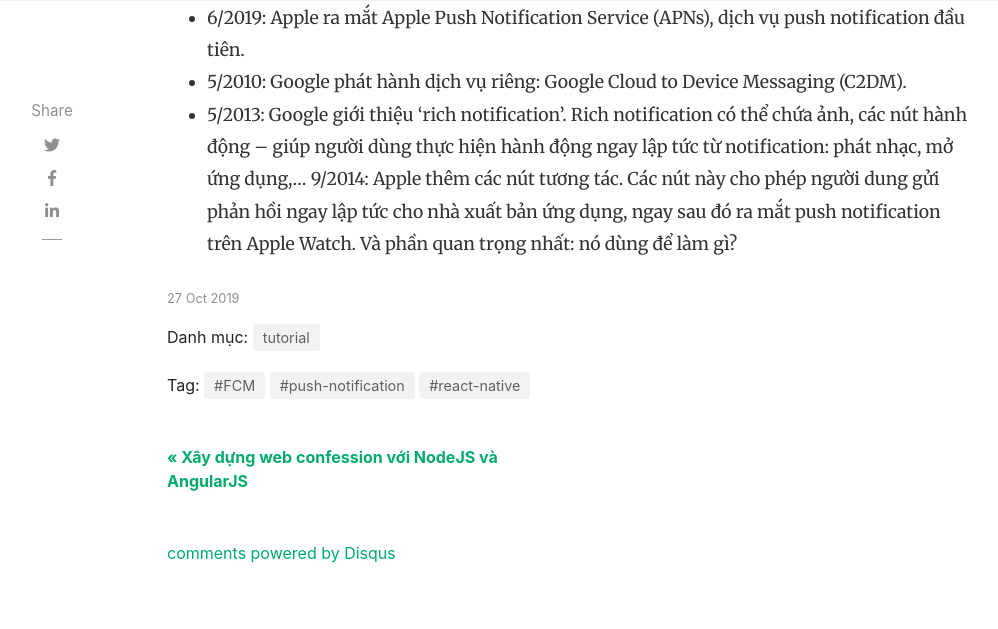
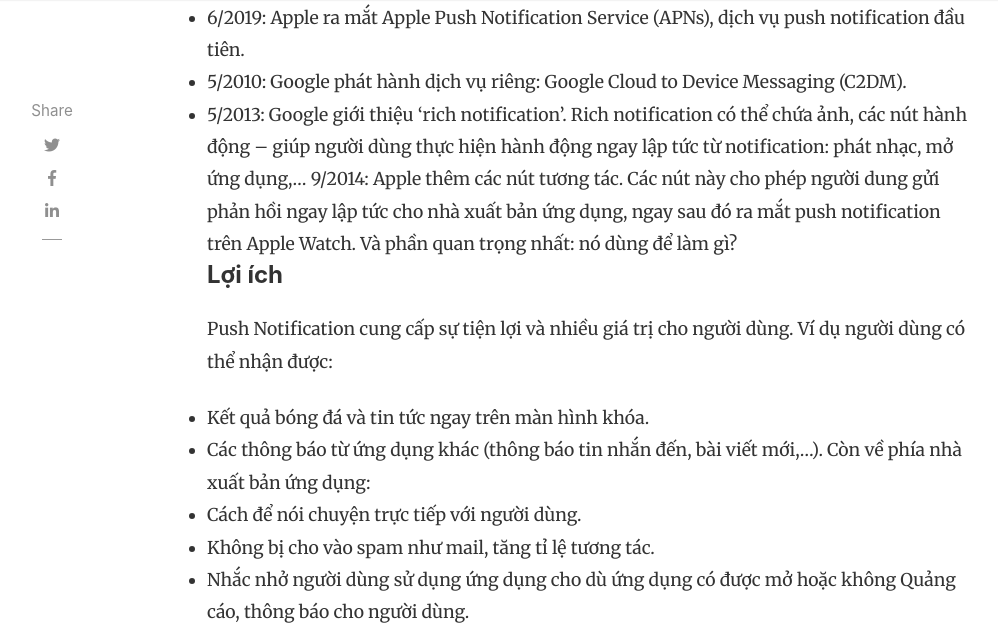
Before and after one commit to tuitucode/tuitucode.github.io, a Jekyll site: the page built from _posts/2019-10-27-push-notification-w-FCM-in-react-native.md, in a window 1280 px wide and 900 px high, scrolled down 1412 px, cut to the strip 0-629 px from the top of the window. Shown: the whole strip, without its empty margins (118-1116 px from the left). Built offline with Jekyll 4.4.1, drawn with Linux system fonts in a browser that asks for light colours; nearby versions of some CDN libraries; comment, search, counter and statistics services are not loaded.

Commit message:
Create 2019-10-27-push-notification-w-FCM-in-react-native.md

```diff
--- a/_posts/2019-10-27-push-notification-w-FCM-in-react-native.md
+++ b/_posts/2019-10-27-push-notification-w-FCM-in-react-native.md
@@ -26,3 +26,12 @@
 - 5/2013: Google giới thiệu ‘rich notification’. Rich notification có thể chứa ảnh, các nút hành động – giúp người dùng thực hiện hành động ngay lập tức từ notification: phát nhạc, mở ứng dụng,…
 9/2014: Apple thêm các nút tương tác. Các nút này cho phép người dung gửi phản hồi ngay lập tức cho nhà xuất bản ứng dụng, ngay sau đó ra mắt push notification trên Apple Watch.
 Và phần quan trọng nhất: nó dùng để làm gì?
+#### Lợi ích
+Push Notification cung cấp sự tiện lợi và nhiều giá trị cho người dùng. Ví dụ người dùng có thể nhận được:
+- Kết quả bóng đá và tin tức ngay trên màn hình khóa.
+- Các thông báo từ ứng dụng khác (thông báo tin nhắn đến, bài viết mới,...).
+Còn về phía nhà xuất bản ứng dụng:
+- Cách để nói chuyện trực tiếp với người dùng.
+- Không bị cho vào spam như mail, tăng tỉ lệ tương tác.
+- Nhắc nhở người dùng sử dụng ứng dụng cho dù ứng dụng có được mở hoặc không
+Quảng cáo, thông báo cho người dùng.
```
